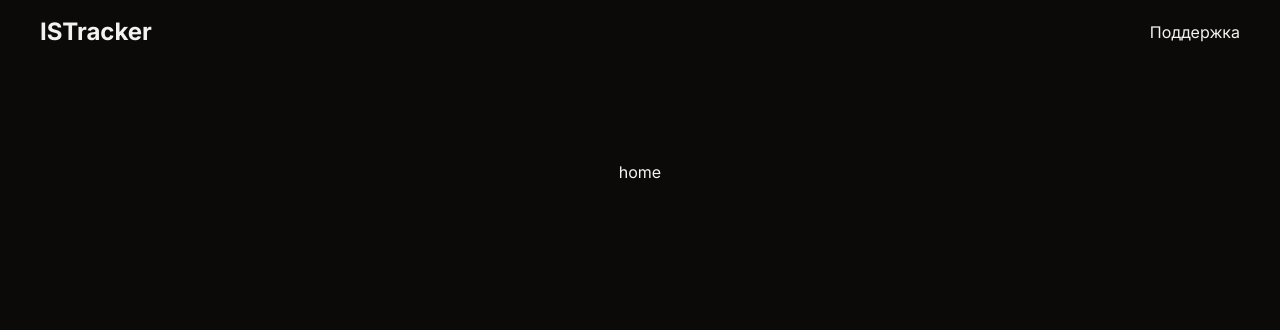
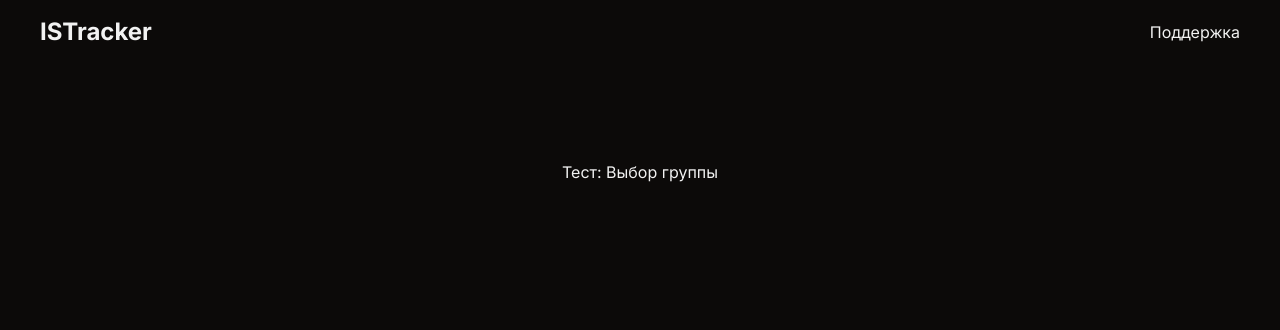
Before and after one commit to exodie/mark-attendance-v1, a Next.js app in the folder web/: page / in a window 1280 px wide. Shown: the top 330 px of the page. Built offline with nearby package versions, Linux system fonts and the light colour scheme.

Commit message:
dev-test: refactor app-page

```diff
--- a/web/src/app/page.tsx
+++ b/web/src/app/page.tsx
@@ -1,5 +1,9 @@
+import Link from "next/link";
+
 export default function Home() {
   return (
-    <section className="flex flex-col items-center justify-between p-24">home</section>
+    <section className="flex flex-col items-center justify-between p-24">
+      <Link href={"/auth"}>Тест: Выбор группы</Link>
+    </section>
   );
 }
```
